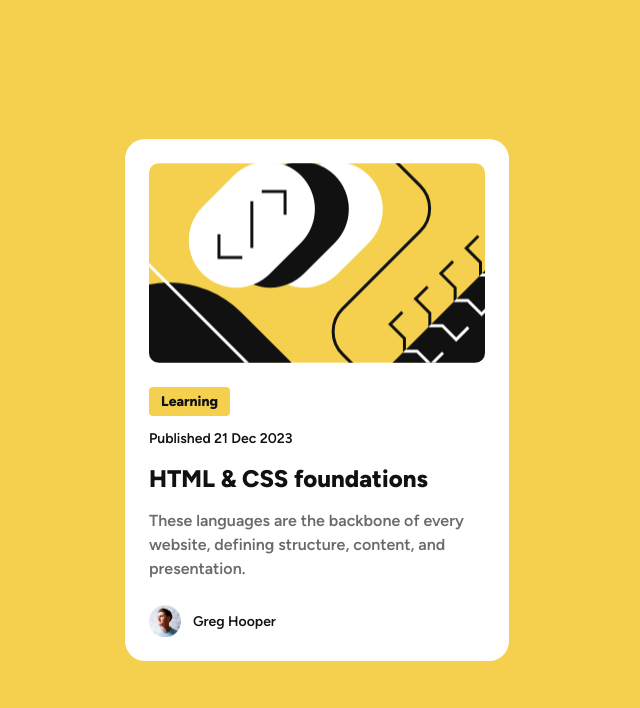
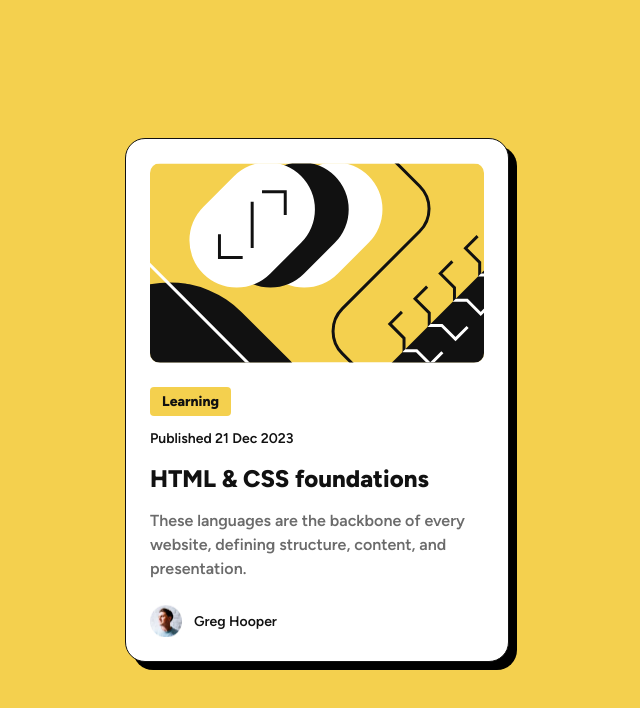
Before and after one commit to ernur-burshak/Blog-Preview-Card, a plain HTML site: page index.html in a window 1280 px wide. Shown: the whole page, without its empty margins (323-963 px from the left). Drawn offline with Linux system fonts and the light colour scheme.

Commit message:
have you completed the computer version of the project

```diff
--- a/style/style.css
+++ b/style/style.css
@@ -24,7 +24,7 @@ body {
 
 .container {
   background-color: #ffffff;
-  height: fit-content;
+  height: auto;
   width: 384px;
   border-radius: 20px;
   padding: 24px;
@@ -32,6 +32,8 @@ body {
   display: flex; /* активируем флекс-контейнер */
   flex-direction: column; /* элементы располагаются вертикально */
   gap: 24px; /* вертикальный промежуток между элементами */
+  border: 1px solid #111111;
+  box-shadow: 8px 8px 0px #000000; /* тень вправо и вниз */
 }
 
 .container-main-image {
@@ -83,6 +85,12 @@ body {
   line-height: 150%; /* Межстрочный интервал */
   letter-spacing: 0px; /* Расстояние между буквами */
   width: 100%;
+  cursor: pointer;
+  transition: color 0.3s ease;
+}
+
+.big-text:hover {
+  color: #f4d04e;
 }
 
 .text-description {
```
